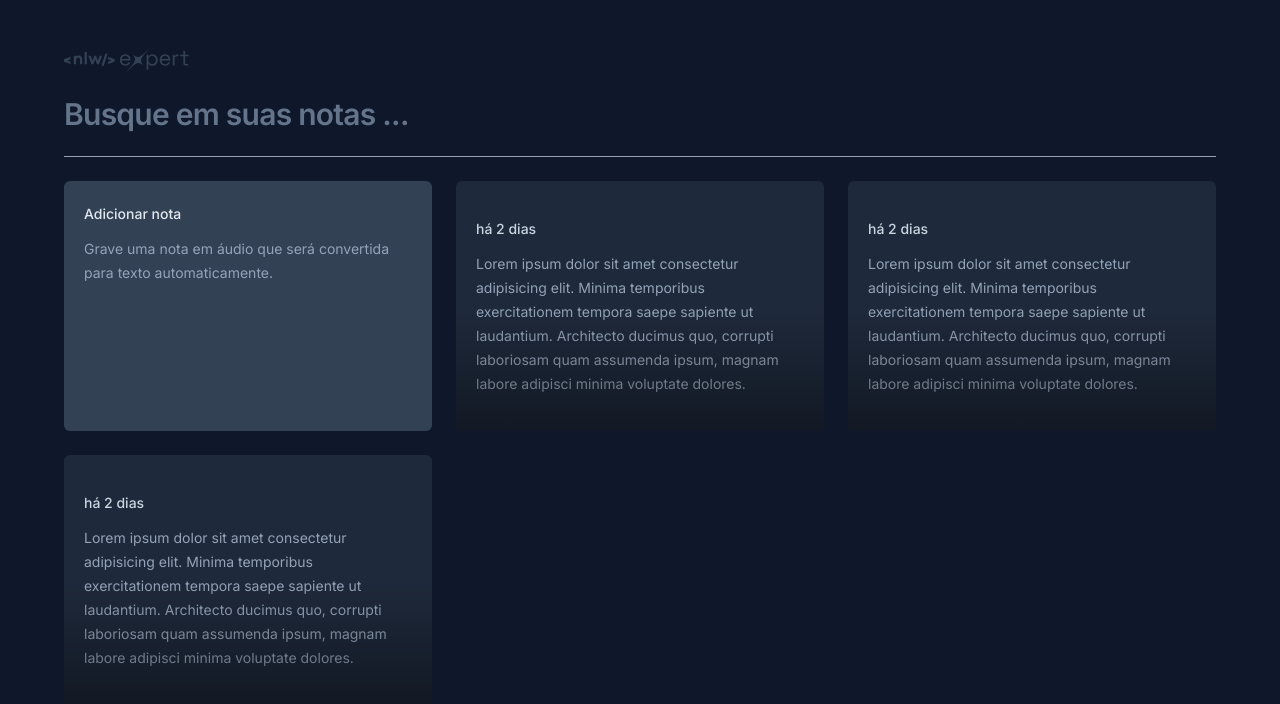
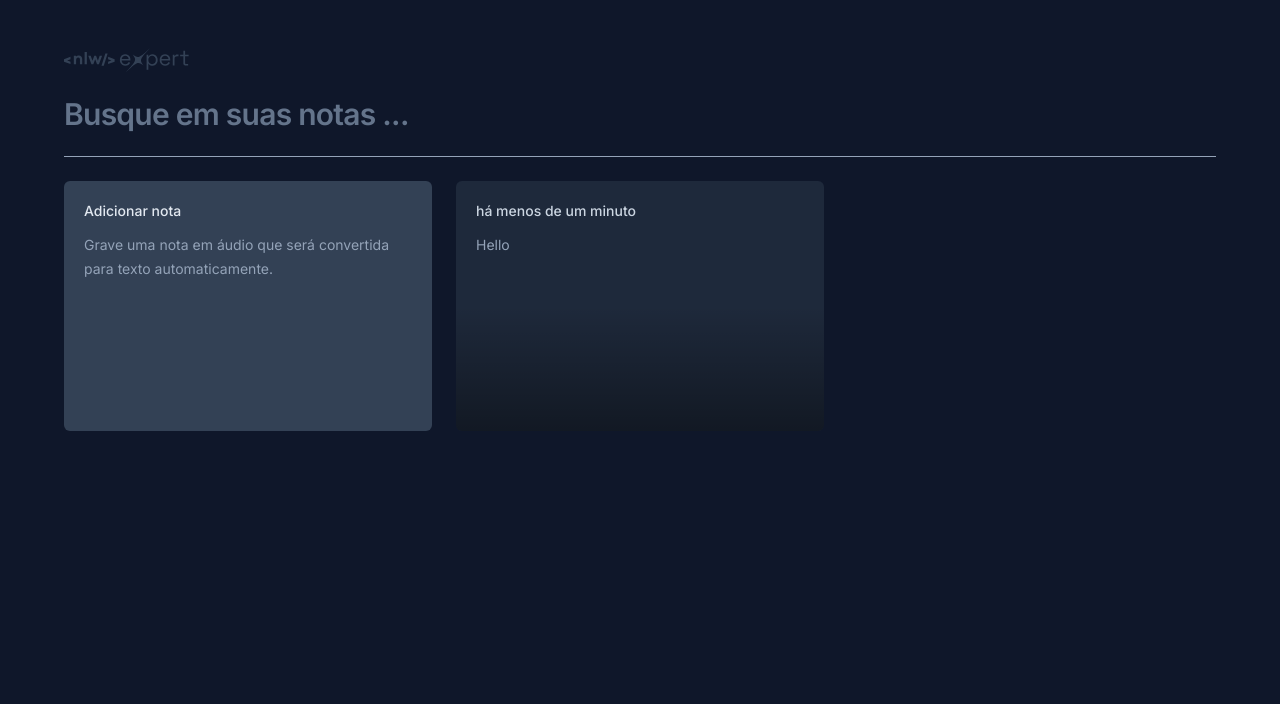
Before and after one commit to Mr-nascimento/expert-note, a React (Vite) app: page / in a window 1280 px wide. Shown: the top 704 px of the page. Built offline with nearby package versions, Linux system fonts and the light colour scheme.

Commit message:
add  dialogs

```diff
--- a/package.json
+++ b/package.json
@@ -9,6 +9,9 @@
     "preview": "vite preview"
   },
   "dependencies": {
+    "@radix-ui/react-dialog": "^1.0.5",
+    "date-fns": "^3.3.1",
+    "lucide-react": "^0.323.0",
     "react": "^18.2.0",
     "react-dom": "^18.2.0"
   },
--- a/src/app.tsx
+++ b/src/app.tsx
@@ -1,5 +1,11 @@
 import logo from "./assets/logo-expert-voice.svg";
+import { NewNoteCard } from "./components/new-note-card";
 import { NoteCard } from "./components/note-card";
+
+const note = {
+  date: new Date(),
+  content: 'Hello'
+}
 
 export function App() {
   return (
@@ -14,18 +20,8 @@ export function App() {
       </form>
       <div className="h-px bg-slate-400" />
       <div className="grid grid-cols-3 gap-6 auto-rows-[250px]">
-        <div className="rounded-md bg-slate-700 p-5 space-y-3">
-          <span className="text-sm font-medium text-slate-200">
-            Adicionar nota
-          </span>
-          <p className="text-sm leading-6 text-slate-400">
-            Grave uma nota em áudio que será convertida para texto
-            automaticamente.
-          </p>
-        </div>
-        <NoteCard />
-        <NoteCard />
-        <NoteCard />
+        <NewNoteCard />
+        <NoteCard note={note}/>
       </div>
     </div>
   );
--- /dev/null
+++ b/src/components/new-note-card.tsx
@@ -0,0 +1,40 @@
+import * as Dialog from "@radix-ui/react-dialog";
+import { X } from "lucide-react";
+
+export function NewNoteCard() {
+  return (
+    <Dialog.Root>
+      <Dialog.Trigger className="rounded-md flex flex-col bg-slate-700 text-left p-5 gap-3 outline-none hover:ring-2 hover:ring-slate-600 focus-visible:ring-2 focus-visible:ring-lime-400">
+        <span className="text-sm font-medium text-slate-200">
+          Adicionar nota
+        </span>
+        <p className="text-sm leading-6 text-slate-400">
+          Grave uma nota em áudio que será convertida para texto
+          automaticamente.
+        </p>
+      </Dialog.Trigger>
+      <Dialog.Portal>
+        <Dialog.Overlay className="inset-0 fixed bg-black/50">
+          <Dialog.Content className="fixed overflow-hidden left-1/2 top-1/2 -translate-x-1/2 -translate-y-1/2 max-w-[640px] w-full h-[60vh] bg-slate-700 rounded-md flex flex-col outline-none">
+            <Dialog.Close className="absolute right-0 top-0 bg-slate-800 p-1.5 text-slate-400 hover:text-slate-100">
+              <X className="size-5"/>
+            </Dialog.Close>
+            <div className="flex flex-1 flex-col gap-3 p-5">
+              <span className="text-sm font-medium text-slate-300">
+                Adicionar nota
+              </span>
+              <p className="text-sm leading-6 text-slate-400">
+                Comece <button className="font-medium text-lime-400 hover:underline">gravando uma nota</button> em áudio ou se preferir <button className="font-medium text-lime-400 hover:underline">utilize apenas texto.</button>
+              </p>
+            </div>
+
+            <button type="button" className="w-full bg-lime-400 py-4 text-center text-sm text-lime-950 outline-none font-medium hover:bg-lime-500">
+              Salvar nota
+            </button>
+          </Dialog.Content>
+        </Dialog.Overlay>
+      </Dialog.Portal>
+    </Dialog.Root>
+  )
+
+}
--- a/src/components/note-card.tsx
+++ b/src/components/note-card.tsx
@@ -1,14 +1,48 @@
-export function NoteCard() {
+import * as Dialog from "@radix-ui/react-dialog";
+import { formatDistanceToNow} from 'date-fns'
+import {ptBR} from 'date-fns/locale'
+import {X} from 'lucide-react'
+
+interface NoteCardProps {
+  note: {
+    date: Date
+    content: string
+  }
+}
+
+export function NoteCard({ note }: NoteCardProps) {
   return (
-    <button className="text-left hover:ring-2 hover:ring-slate-600 rounded-md bg-slate-800 p-5 space-y-3 overflow-hidden relative outline-none focus-visible:ring-2 focus-visible:ring-lime-400">
-      <span className="text-sm font-medium text-slate-300">há 2 dias</span>
-      <p className="text-sm leading-6 text-slate-400">
-        Lorem ipsum dolor sit amet consectetur adipisicing elit. Minima
-        temporibus exercitationem tempora saepe sapiente ut laudantium.
-        Architecto ducimus quo, corrupti laboriosam quam assumenda ipsum, magnam
-        labore adipisci minima voluptate dolores.
-      </p>
-      <div className="absolute bottom-0 left-0 right-0 h-1/2 bg-gradient-to-t from-black/40 to-black/0 pointer-events-none" />
-    </button>
+    <Dialog.Root>
+      <Dialog.Trigger className="text-left rounded-md bg-slate-800 p-5 flex flex-col gap-3 overflow-hidden relative outline-none hover:ring-2 hover:ring-slate-600 focus-visible:ring-2 focus-visible:ring-lime-400">
+        <span className="text-sm font-medium text-slate-300">
+          {formatDistanceToNow(note.date, {locale: ptBR, addSuffix: true})}
+        </span>
+        <p className="text-sm leading-6 text-slate-400">
+          {note.content}
+        </p>
+        <div className="absolute bottom-0 left-0 right-0 h-1/2 bg-gradient-to-t from-black/40 to-black/0 pointer-events-none" />
+      </Dialog.Trigger>
+      <Dialog.Portal>
+        <Dialog.Overlay className="inset-0 fixed bg-black/50">
+          <Dialog.Content className="fixed overflow-hidden left-1/2 top-1/2 -translate-x-1/2 -translate-y-1/2 max-w-[640px] w-full h-[60vh] bg-slate-700 rounded-md flex flex-col outline-none">
+            <Dialog.Close className="absolute right-0 top-0 bg-slate-800 p-1.5 text-slate-400 hover:text-slate-100">
+              <X className="size-5"/>
+            </Dialog.Close>
+            <div className="flex flex-1 flex-col gap-3 p-5">
+              <span className="text-sm font-medium text-slate-300">
+                {formatDistanceToNow(note.date, {locale: ptBR, addSuffix: true})}
+              </span>
+              <p className="text-sm leading-6 text-slate-400">
+                {note.content}
+              </p>
+            </div>
+
+            <button type="button" className="w-full bg-slate-800 py-4 text-center text-sm text-slate-300 outline-none font-medium group">
+              Deseja <span className="text-red-400 group-hover:underline">apagar essa nota?</span>
+            </button>
+          </Dialog.Content>
+        </Dialog.Overlay>
+      </Dialog.Portal>
+    </Dialog.Root>
   );
 }
```
Also changed, not shown: 1 other file (tests, documents, lock files or other folders).
